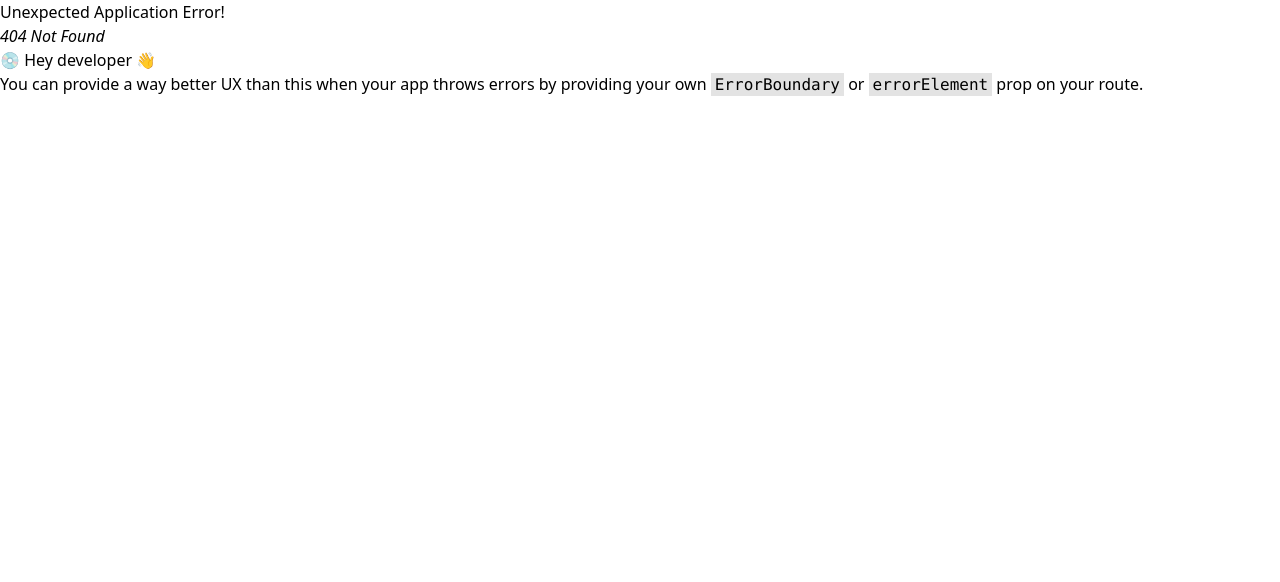
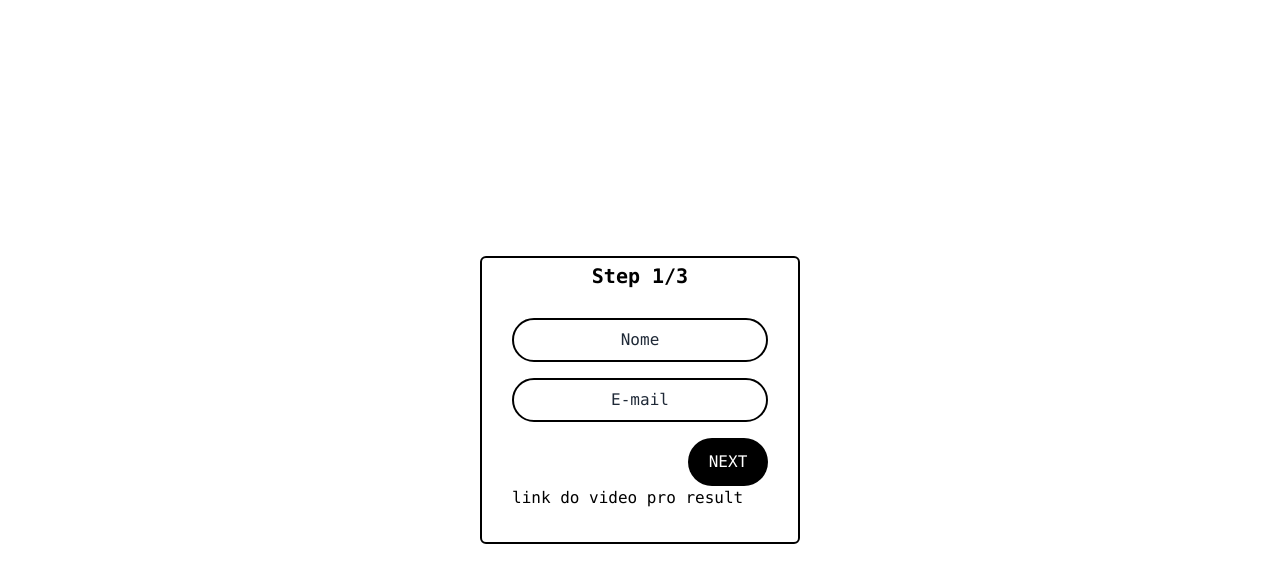
Before and after one commit to RicardoEspindol/exercicios-mouraTech, a React (Create React App) app in the folder app-install/: page /multistep in a window 1280 px wide. Before the commit this address had no page. Shown: the top 582 px of the page. Built offline with nearby package versions, Linux system fonts and the light colour scheme.

Commit message:
multistep form

```diff
--- /dev/null
+++ b/app-install/src/pages/Multistep.jsx
@@ -0,0 +1,33 @@
+import React from "react";
+
+function Multistep(){
+    return(
+        <div className="h-screen w-screen  flex flex-row justify-center items-center">
+            <div className="h-72 w-80 flex flex-col justify-center items-center border-2 border-black rounded-md">
+                <h1 className="font-semibold font-mono text-xl">Step 1/3</h1>
+                <form className="flex flex-col m-7 font-mono">
+
+                    <input type={"text"}
+                    className="leading-10 border-2 border-black rounded-3xl text-center text-slate-900 placeholder-gray-800"
+                    placeholder="Nome"></input>
+                    <input type={"email"}
+                    className="leading-10 border-2 border-black rounded-3xl text-center mt-4  placeholder-gray-800 w-64"
+                    placeholder="E-mail"
+                    required
+                    ></input>
+                    <div className=" flex flex-col justify-end items-end">
+                        <button type={"submit"}
+                        value="Próximo"
+                        className="mt-4 p-3 bg-black w-20 text-white rounded-3xl">NEXT</button>
+                    </div>
+
+{/*https://www.youtube.com/watch?v=suaST5FimQc*/} link do video pro result
+                </form>
+
+            </div>
+        </div>
+    )
+}
+
+
+export default Multistep;
--- a/app-install/src/routes.jsx
+++ b/app-install/src/routes.jsx
@@ -2,7 +2,7 @@ import React from 'react';
 import HomePage from './pages/HomePage';
 import LoginPage from './pages/LoginPage';
 import Exemplo1 from './pages/Exemplo1'
-import Menu from './components/Menu'
+import Multistep from './pages/Multistep';
 
 
 
@@ -10,6 +10,8 @@ const routes = [
   { path: '/', element: <HomePage /> },
   { path: '/login', element: <LoginPage /> },
   { path: '/exemplo1', element: <Exemplo1 /> },
+  { path: '/multistep', element: <Multistep /> },
+
 
 ];
 export default routes;
```
